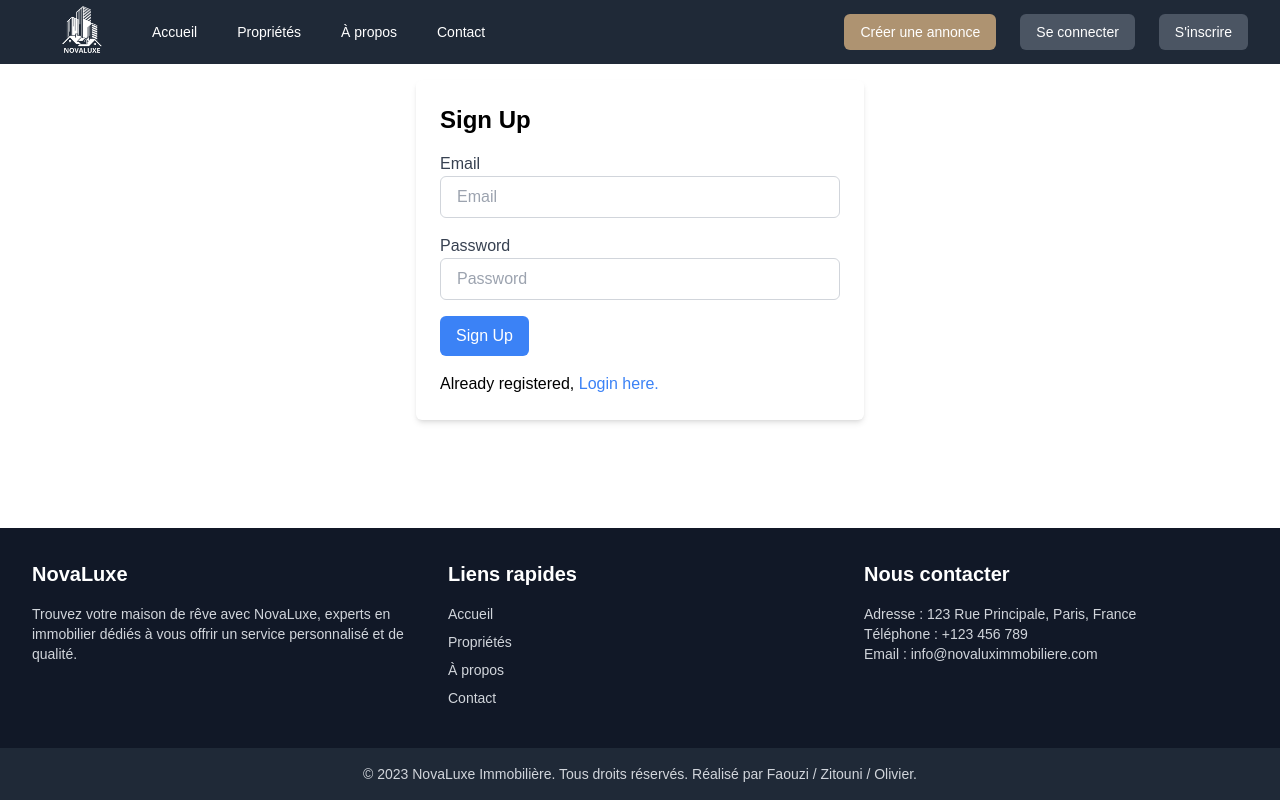
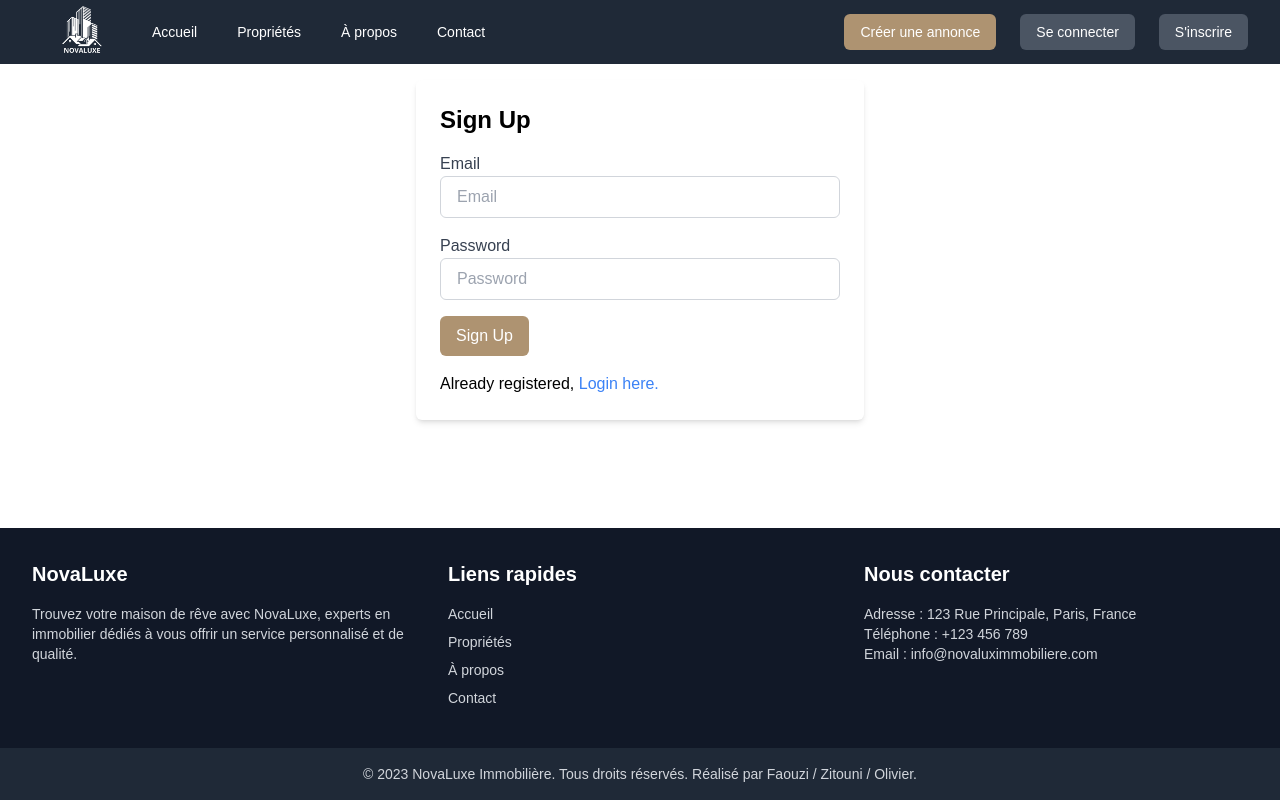
Before and after one commit to OlivierMaria/Front, a React (Create React App) app: page /signup in a window 1280 px wide. Built offline with nearby package versions, Linux system fonts and the light colour scheme.

Commit message:
Modification de la couleur des boutons

```diff
--- a/src/Pages/Login.js
+++ b/src/Pages/Login.js
@@ -69,7 +69,8 @@
         </div>
         <button
           type="submit"
-          className="bg-blue-500 text-white px-4 py-2 rounded-md hover:bg-blue-600"
+          className=" text-white px-4 py-2 rounded-md hover:bg-blue-600"
+          style={{ backgroundColor: "#ae9371" }}
         >
           Login
         </button>
--- a/src/Pages/Signup.js
+++ b/src/Pages/Signup.js
@@ -69,7 +69,8 @@
         </div>
         <button
           type="submit"
-          className="bg-blue-500 text-white px-4 py-2 rounded-md hover:bg-blue-600"
+          className="text-white px-4 py-2 rounded-md hover:bg-blue-600"
+          style={{ backgroundColor: "#ae9371" }}
         >
           Sign Up
         </button>
```
